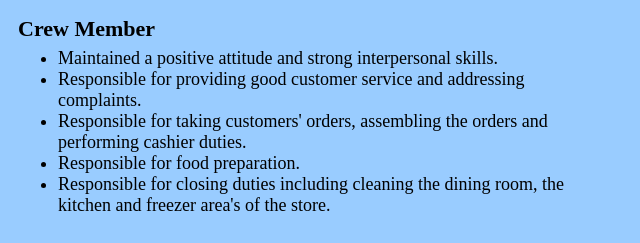
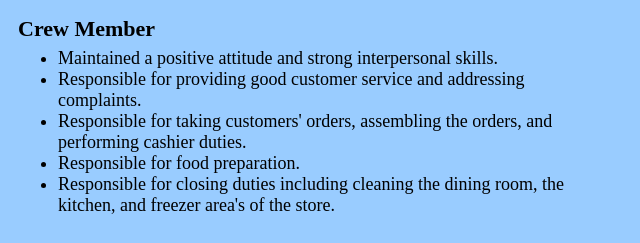
Before and after one commit to puckettbo/puckettbo.github.io, a plain HTML site: page index.html in a window 1280 px wide. Shown: the part 1225-1468 px from the top of the page, 340-980 px from the left. Drawn offline with Linux system fonts and the light colour scheme.

Commit message:
Update index.html

```diff
--- a/index.html
+++ b/index.html
@@ -56,9 +56,9 @@
                     <ul>
                         <li>Maintained a positive attitude and strong interpersonal skills.</li>
                         <li>Responsible for providing good customer service and addressing complaints.</li>
-                        <li>Responsible for taking customers' orders, assembling the orders and performing cashier duties.</li>
+                        <li>Responsible for taking customers' orders, assembling the orders, and performing cashier duties.</li>
                         <li>Responsible for food preparation.</li>
-                        <li>Responsible for closing duties including cleaning the dining room, the kitchen and freezer area's of the store.</li>
+                        <li>Responsible for closing duties including cleaning the dining room, the kitchen, and freezer area's of the store.</li>
                     </ul>
                 </div>
 
```
